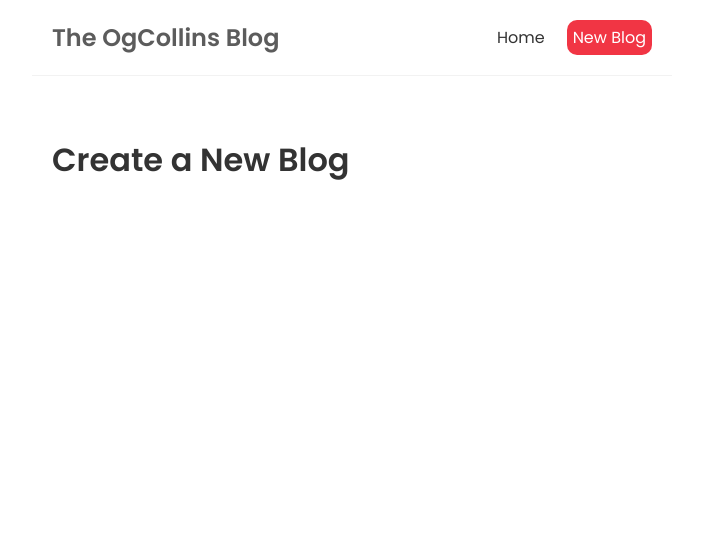
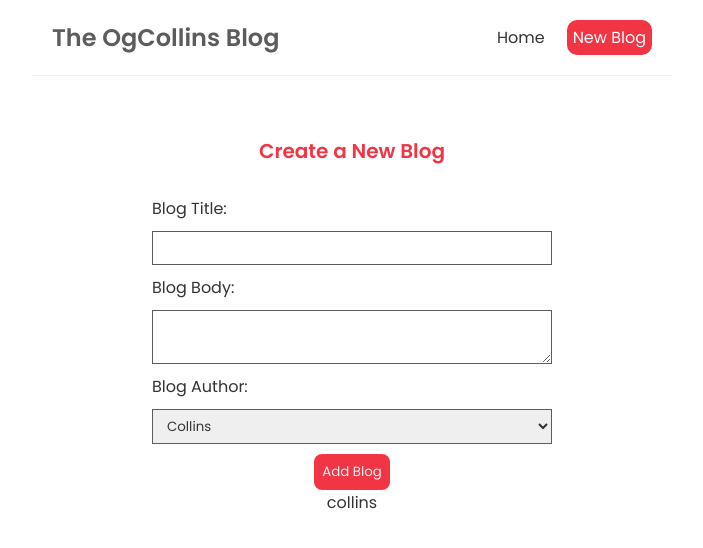
Before and after one commit to collins-dev1/ogcollins_blog, a React (Create React App) app: page /create in a window 1280 px wide. Shown: the top 548 px of the page, without its empty margins (288-991 px from the left). Built offline with nearby package versions, Linux system fonts and the light colour scheme.

Commit message:
create blog form

```diff
--- a/src/create.js
+++ b/src/create.js
@@ -1,7 +1,39 @@
+import { useState } from "react";
+
 const Create = () => {
+    const [title, setTitle] = useState('');
+    const [body, setBody] = useState('');
+    const [author, setAuthor] = useState('collins');
     return (
         <div className="create">
-            <h1>Create a New Blog</h1>
+            <h2>Create a New Blog</h2>
+            <form>
+                <label>Blog Title:</label>
+                <input
+                   type="text"
+                   required
+                   value={title}
+                   onChange={(e) => setTitle(e.target.value)}
+                />
+                <label>Blog Body:</label>
+                <textarea
+                  required
+                  value={body}
+                  onChange={(e) => setBody(e.target.value)}
+                ></textarea>
+                <label>Blog Author:</label>
+                <select
+                  value={author}
+                  onChange={(e) => setAuthor(e.target.value)}
+                >
+                    <option value="collins">Collins</option>
+                    <option value="somto">Somto</option>
+                </select>
+                <button>Add Blog</button>
+                <p>{title}</p>
+                <p>{body}</p>
+                <p>{author}</p>
+            </form>
         </div>
      );
 }
--- a/src/index.css
+++ b/src/index.css
@@ -81,3 +81,39 @@
   border-radius: 8px;
   cursor: pointer;
 } */
+
+/* create a new blog form  */
+.create {
+  max-width: 400px;
+  margin: 0 auto;
+  text-align: center;
+}
+
+.create label{
+  text-align: left;
+  display: block;
+}
+
+.create h2{
+  font-size: 20px;
+  color: #f13544;
+  margin-bottom: 30px;
+}
+
+.create input, .create textarea, .create select{
+  width: 100%;
+  padding: 6px 10px;
+  margin: 10px 0;
+  border: 1px solid #5c5c5c;
+  box-sizing: border-box;
+  display: block;
+}
+
+.create button{
+  background: #f13544;
+  color: #f2f2f2;
+  border: 0;
+  padding: 8px;
+  border-radius: 8px;
+  cursor: pointer;
+}
```
